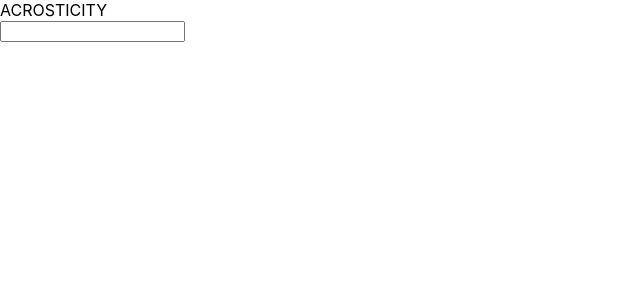
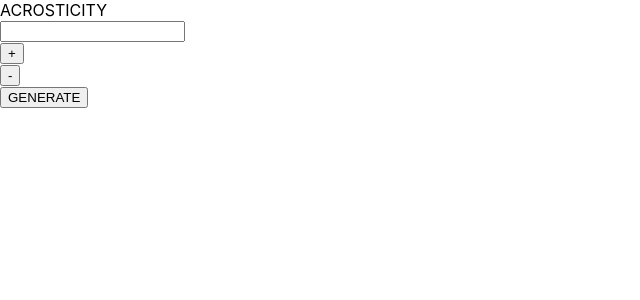
Before and after one commit to swaddell7/acrosticity-app, a React (Create React App) app: page / in a window 1280 px wide. Shown: the top 300 px of the page, without its empty margins (0-640 px from the left). Built offline with nearby package versions, Linux system fonts and the light colour scheme.

Commit message:
added components

```diff
--- /dev/null
+++ b/src/AddLetterButton.js
@@ -0,0 +1,15 @@
+import React, {Component} from 'react';
+
+class AddLetterButton extends Component {
+
+  render() {
+    return (
+      <div>
+        <button>+</button>
+      </div>
+    )
+  }
+
+}
+
+export default AddLetterButton;
--- a/src/App.js
+++ b/src/App.js
@@ -1,11 +1,17 @@
 import './App.css';
 import Letter from './Letter';
+import AddLetterButton from './AddLetterButton';
+import RemoveLetterButton from './RemoveLetterButton';
+import GenerateButton from './GenerateButton';
 
 function App() {
   return (
     <div className="App">
       <header className="App-header">ACROSTICITY</header>
       <Letter />
+      <AddLetterButton />
+      <RemoveLetterButton />
+      <GenerateButton />
     </div>
   );
 }
--- /dev/null
+++ b/src/GenerateButton.js
@@ -0,0 +1,14 @@
+import React, {Component} from 'react';
+
+class GenerateButton extends Component {
+
+  render() {
+    return (
+      <div>
+        <button>GENERATE</button>
+      </div>
+    )
+  }
+}
+
+export default GenerateButton;
--- a/src/Letter.js
+++ b/src/Letter.js
@@ -1,4 +1,4 @@
-import { render } from '@testing-library/react';
+// import { render } from '@testing-library/react';
 import React, {Component} from 'react';
 
 class Letter extends Component {
--- /dev/null
+++ b/src/RemoveLetterButton.js
@@ -0,0 +1,15 @@
+import React, {Component} from 'react';
+
+class RemoveLetterButton extends Component {
+
+  render() {
+    return (
+      <div>
+        <button>-</button>
+      </div>
+    )
+  }
+
+}
+
+export default RemoveLetterButton;
```
